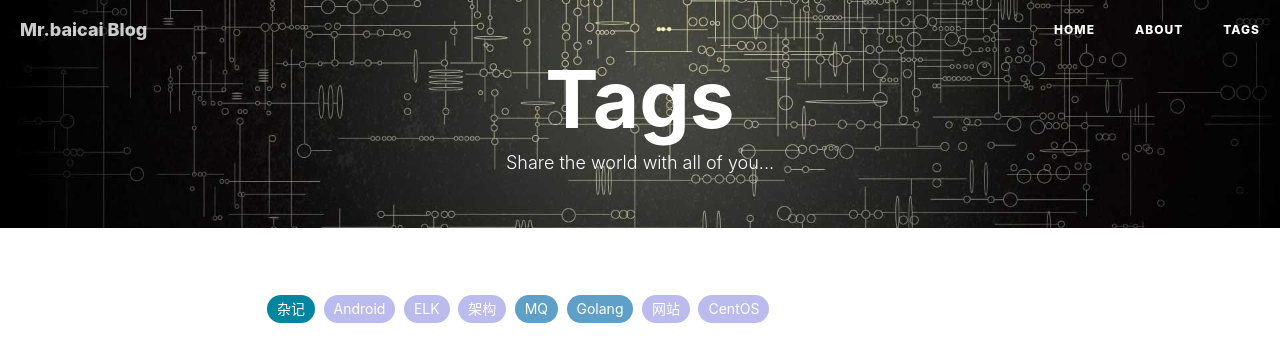
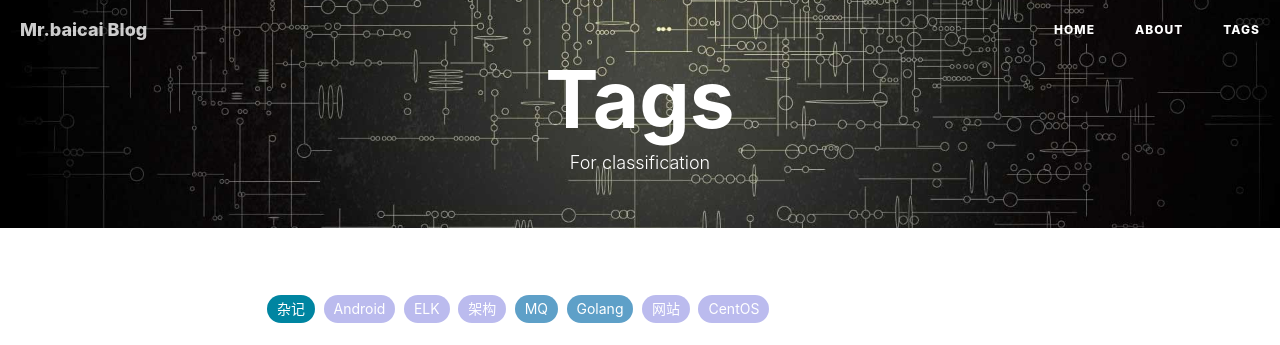
Before and after one commit to dashen19930328/zhangli.github.com, a Jekyll site: the page built from tags.html, in a window 1280 px wide. Shown: the top 345 px of the page. Built offline with Jekyll 4.4.1, drawn with Linux system fonts in a browser that asks for light colours; nearby versions of some CDN libraries; comment, search, counter and statistics services are not loaded.

Commit message:
Update tags.html

```diff
--- a/tags.html
+++ b/tags.html
@@ -1,7 +1,7 @@
 ---
-title:	Tags
+title: Tags
 layout: default
-description:	"Share the world with all of you..."
+description: "For classification"
 header-img: "img/tag-bg.jpg"
 ---
 
```
